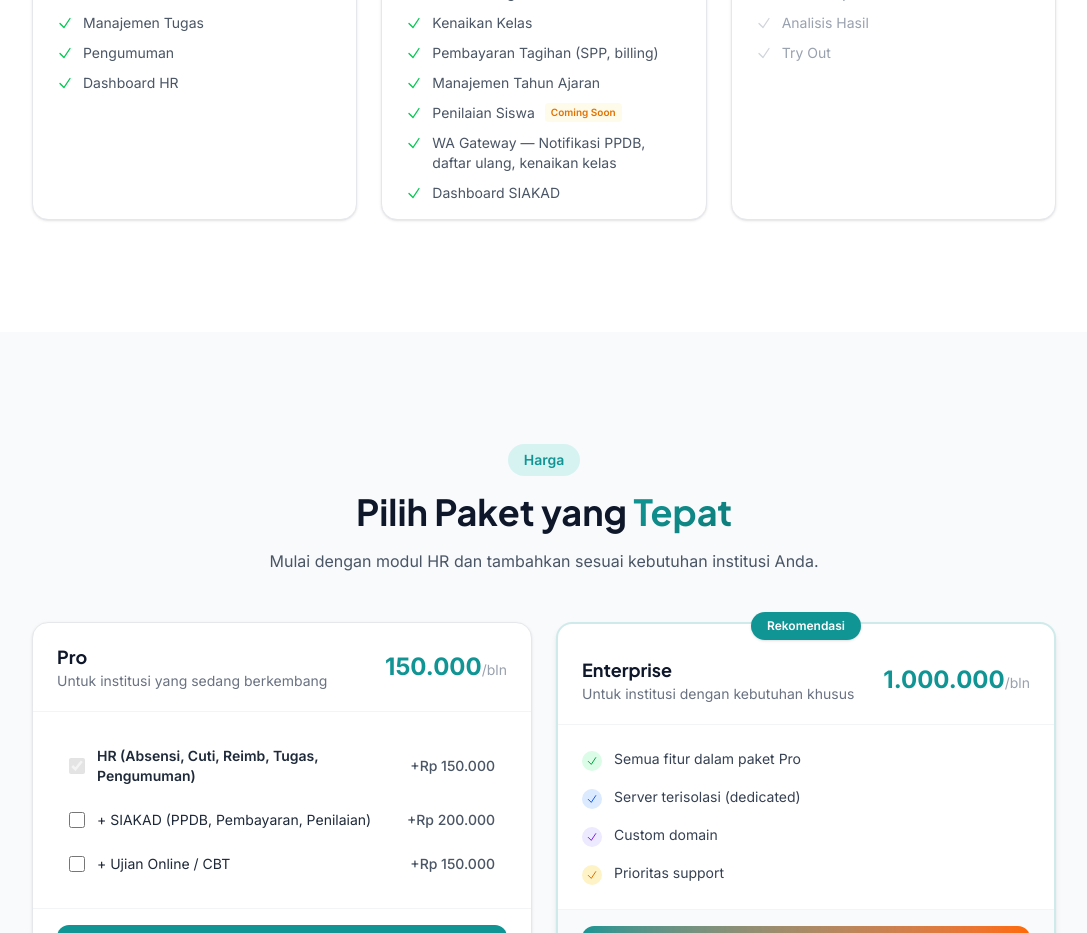
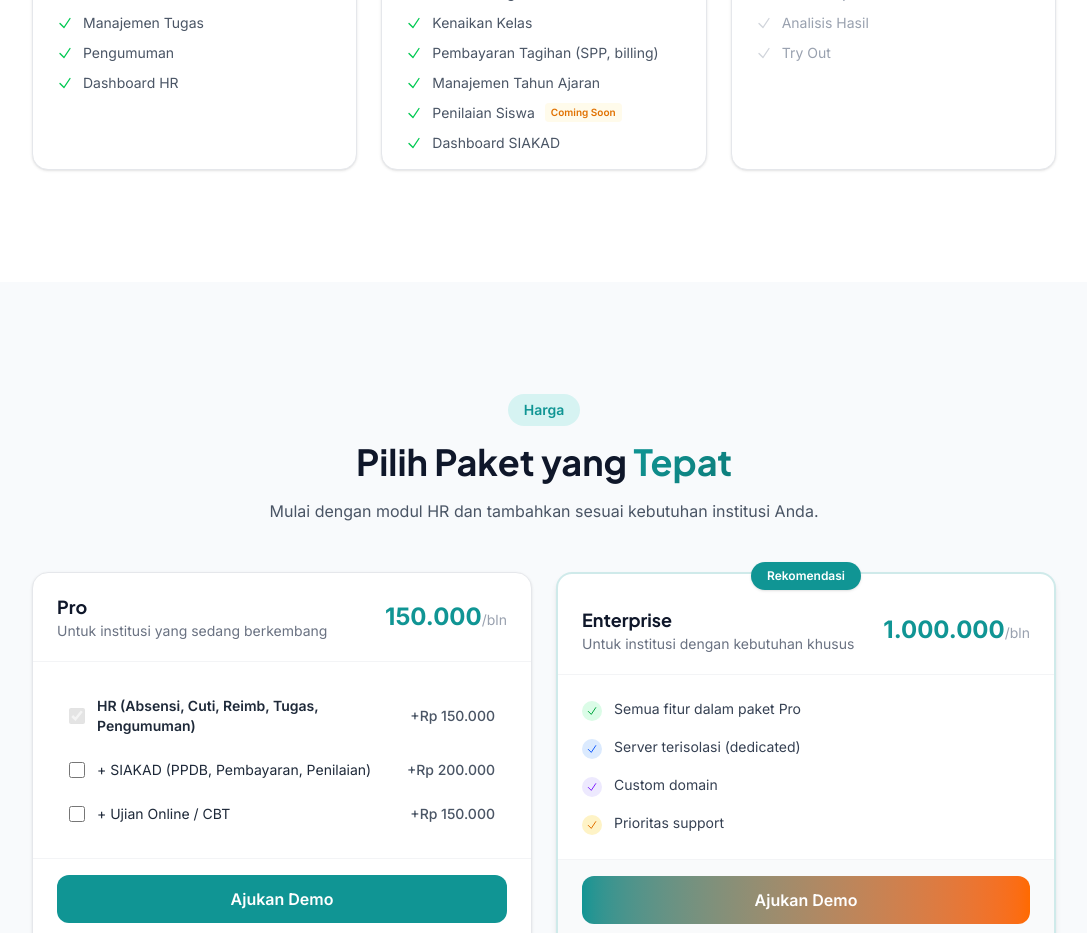
Before and after one commit to IQ-Muara-Tech/compro-iq-muaratech, a Vue app: page / in a window 1280 px wide. Shown: the part 3740-4673 px from the top of the page, without its empty margins (96-1183 px from the left). Built offline with nearby package versions, Linux system fonts and the light colour scheme.

Commit message:
style: remove wa gateway

```diff
--- a/src/views/Home.vue
+++ b/src/views/Home.vue
@@ -174,7 +174,6 @@ const moduleDetails = {
     "Pembayaran Tagihan (SPP, billing)",
     "Manajemen Tahun Ajaran",
     { label: "Penilaian Siswa", upcoming: true },
-    "WA Gateway — Notifikasi PPDB, daftar ulang, kenaikan kelas",
     "Dashboard SIAKAD",
   ],
   exam: [
```
